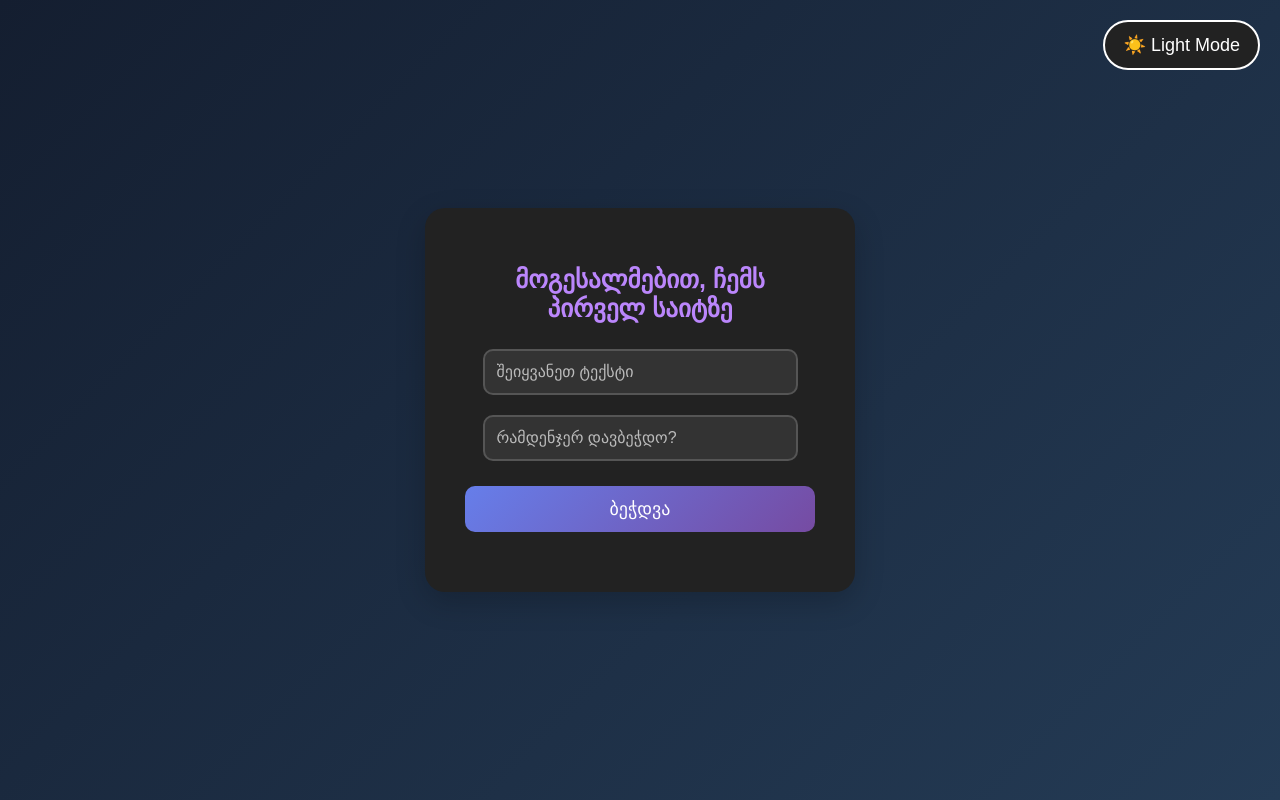
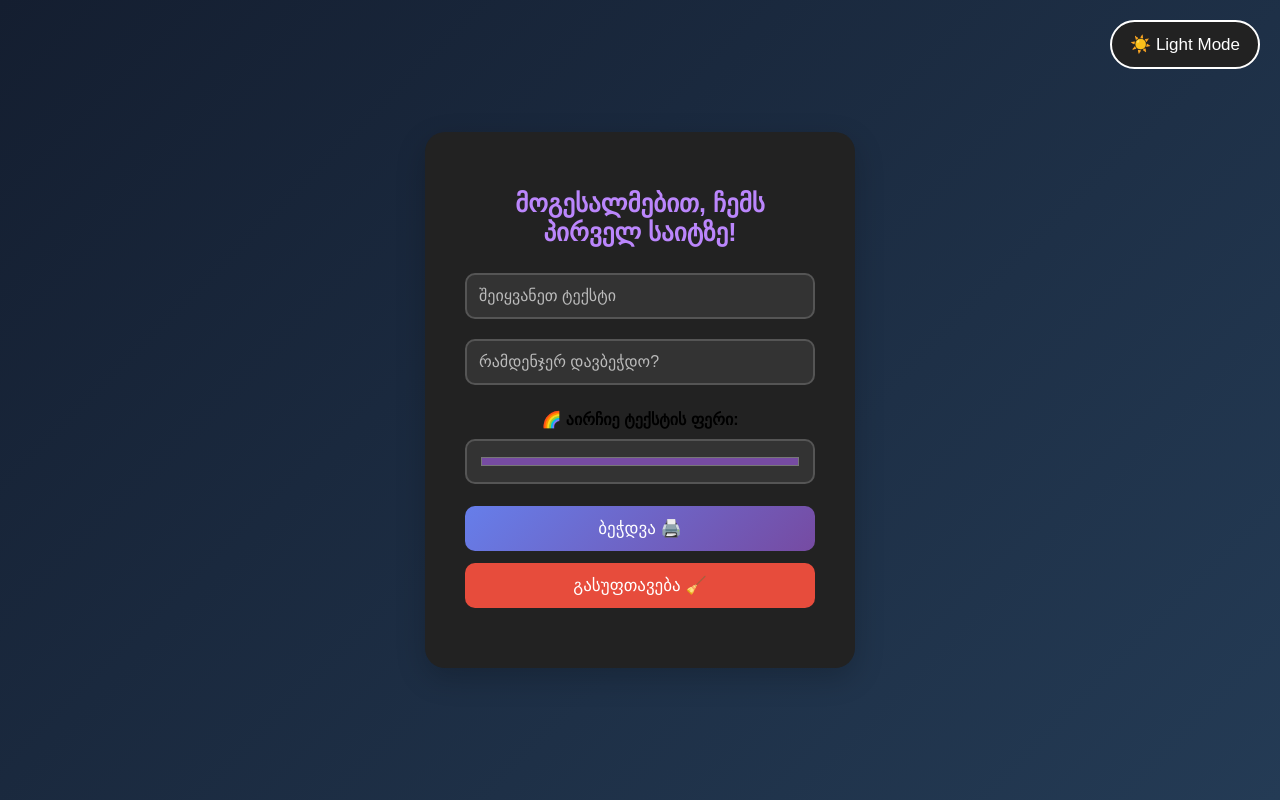
Before and after one commit to ioshkaioane93-hue/Temp, a plain HTML site: page index.html in a window 1280 px wide. Both pictures are taken after a click on the button "🌙 Dark Mode". Drawn offline with Linux system fonts and the light colour scheme.

Commit message:
text calor and clear all

```diff
--- a/index.html
+++ b/index.html
@@ -1,12 +1,14 @@
 
-<html>
+<!DOCTYPE html>
+<html lang="ka">
 <head>
+    <meta charset="UTF-8">
     <title>იოს პირველი საიტი</title>
 
     <style>
         body {
             margin: 0;
-            height: 100vh;
+            min-height: 100vh;
             display: flex;
             justify-content: center;
             align-items: center;
@@ -16,7 +18,7 @@
         }
 
         .container {
-            background-color: white;
+            background: white;
             padding: 40px;
             border-radius: 20px;
             text-align: center;
@@ -31,7 +33,8 @@
         }
 
         input {
-            width: 90%;
+            box-sizing: border-box;
+            width: 100%;
             padding: 12px;
             margin: 10px 0;
             border: 2px solid #ddd;
@@ -44,21 +47,26 @@
             border-color: #764ba2;
         }
 
+        input[type="color"] {
+            height: 45px;
+            cursor: pointer;
+        }
+
         button {
             width: 100%;
             padding: 12px;
-            margin-top: 15px;
+            margin-top: 12px;
             border: none;
             border-radius: 10px;
             background: linear-gradient(135deg, #667eea, #764ba2);
             color: white;
-            font-size: 18px;
+            font-size: 17px;
             cursor: pointer;
             transition: 0.3s;
         }
 
         button:hover {
-            transform: scale(1.05);
+            transform: scale(1.04);
             opacity: 0.9;
         }
 
@@ -70,7 +78,6 @@
             overflow-wrap: anywhere;
         }
 
-        /* Dark mode button */
         #darkButton {
             position: fixed;
             top: 20px;
@@ -79,18 +86,16 @@
             padding: 12px 18px;
             margin: 0;
             background: #222;
-            color: white;
             border: 2px solid white;
             border-radius: 25px;
         }
 
-        /* Dark mode styles */
         body.dark {
             background: linear-gradient(135deg, #141e30, #243b55);
         }
 
         body.dark .container {
-            background-color: #222;
+            background: #222;
         }
 
         body.dark h1 {
@@ -98,7 +103,7 @@
         }
 
         body.dark input {
-            background-color: #333;
+            background: #333;
             color: white;
             border-color: #555;
         }
@@ -109,6 +114,20 @@
 
         body.dark #result {
             color: #bb86fc;
+        }
+
+        .label {
+            display: block;
+            margin-top: 15px;
+            font-weight: bold;
+        }
+
+        .clear {
+            background: #e74c3c;
+        }
+
+        .clear:hover {
+            background: #c0392b;
         }
     </style>
 </head>
@@ -121,33 +140,76 @@
 
     <div class="container">
 
-        <h1>მოგესალმებით, ჩემს პირველ საიტზე</h1>
+        <h1>მოგესალმებით, ჩემს პირველ საიტზე!</h1>
 
-        <input type="text" id="userInput" placeholder="შეიყვანეთ ტექსტი">
+        <input
+            type="text"
+            id="userInput"
+            placeholder="შეიყვანეთ ტექსტი"
+        >
 
-        <input type="number" id="count" placeholder="რამდენჯერ დავბეჭდო?">
+        <input
+            type="number"
+            id="count"
+            placeholder="რამდენჯერ დავბეჭდო?"
+            min="1"
+            max="100"
+        >
 
-        <button onclick="repeatText()">ბეჭდვა</button>
+        <label class="label" for="textColor">
+            🌈 აირჩიე ტექსტის ფერი:
+        </label>
+
+        <input
+            type="color"
+            id="textColor"
+            value="#764ba2"
+        >
+
+        <button onclick="repeatText()">
+            ბეჭდვა 🖨️
+        </button>
+
+        <button class="clear" onclick="clearText()">
+            გასუფთავება 🧹
+        </button>
 
         <div id="result"></div>
 
     </div>
 
     <script>
+
         function repeatText() {
+
             let value = document.getElementById("userInput").value;
             let count = Number(document.getElementById("count").value);
 
-            let result = "";
+            let result = document.getElementById("result");
+
+            if (value.trim() === "") {
+                alert("გთხოვ, შეიყვანე ტექსტი!");
+                return;
+            }
+
+            if (!Number.isInteger(count) || count < 1 || count > 100) {
+                alert("შეიყვანე რიცხვი 1-დან 100-მდე!");
+                return;
+            }
+
+            result.innerHTML = "";
 
             for (let i = 0; i < count; i++) {
-                result += value + "<br>";
+                let line = document.createElement("div");
+                line.textContent = value;
+                result.appendChild(line);
             }
 
-            document.getElementById("result").innerHTML = result;
+            changeTextColor();
         }
 
         function toggleDarkMode() {
+
             document.body.classList.toggle("dark");
 
             let button = document.getElementById("darkButton");
@@ -158,6 +220,28 @@
                 button.innerHTML = "🌙 Dark Mode";
             }
         }
+
+        function clearText() {
+
+            document.getElementById("result").innerHTML = "";
+            document.getElementById("userInput").value = "";
+            document.getElementById("count").value = "";
+
+        }
+
+        function changeTextColor() {
+
+            let color = document.getElementById("textColor").value;
+
+            document.getElementById("result").style.color = color;
+
+        }
+
+        document.getElementById("textColor").addEventListener(
+            "input",
+            changeTextColor
+        );
+
     </script>
 
 </body>
```
